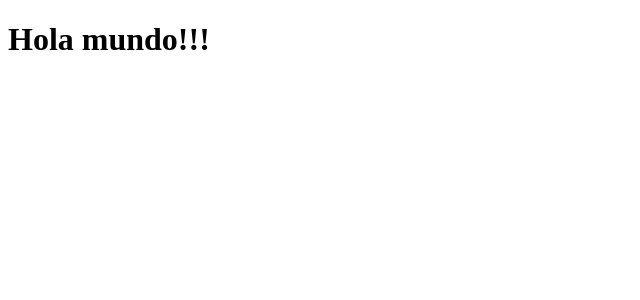
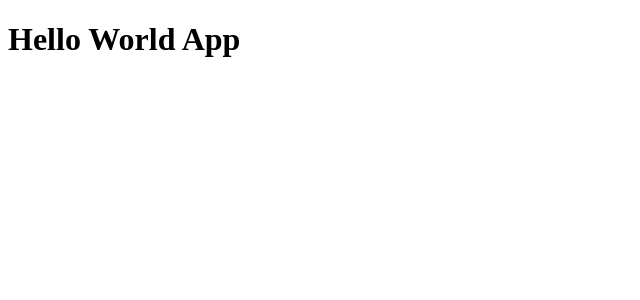
Before and after one commit to sebastian461/react-counter-app, a React (Vite) app: page / in a window 1280 px wide. Shown: the top 300 px of the page, without its empty margins (0-640 px from the left). Built offline with nearby package versions, Linux system fonts and the light colour scheme.

Commit message:
Primer componente
Se traslado el hello world a un componente independiente

```diff
--- /dev/null
+++ b/src/HelloWorldApp.jsx
@@ -0,0 +1,15 @@
+/* El punto de entrada de una apliación React es a traves de un functional component, así:
+(todos los functional componenten deben ser en PascalCase)*/
+/* export function App(){
+  // El retorn es equivalente a un document.createElement...
+  return <h1>Hola mundo!!!</h1>;
+} */
+
+/* Es mejor tener los componentes en archivos independientes del main.jsx
+(usar el snipset 'rafc') */
+
+export const HelloWorldApp = () => {
+  return (
+    <h1>Hello World App</h1>
+  )
+}
--- a/src/main.jsx
+++ b/src/main.jsx
@@ -1,16 +1,11 @@
 import React from 'react'
 import ReactDOM from 'react-dom/client';
+import {HelloWorldApp} from './HelloWorldApp'
 
-/* El punto de entrada de una apliación React es a traves de un functional component, así:
-(todos los functional componenten deben ser en PascalCase)*/
-function App(){
-  // El retorn es equivalente a un document.createElement...
-  return <h1>Hola mundo!!!</h1>;
-}
 
 /* Esta es la sintaxis a seguir para renderizar los componentes en el index.html a traves del modo estricto */
 ReactDOM.createRoot(document.getElementById('root')).render(
   <React.StrictMode>
-    <App />
+    <HelloWorldApp />
   </React.StrictMode>
 )
```
